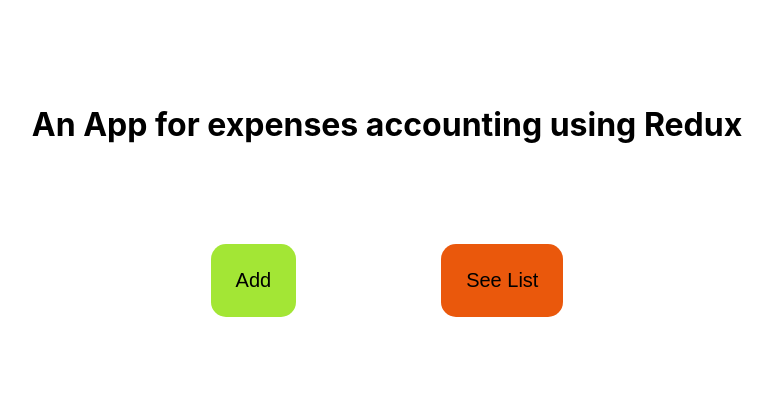
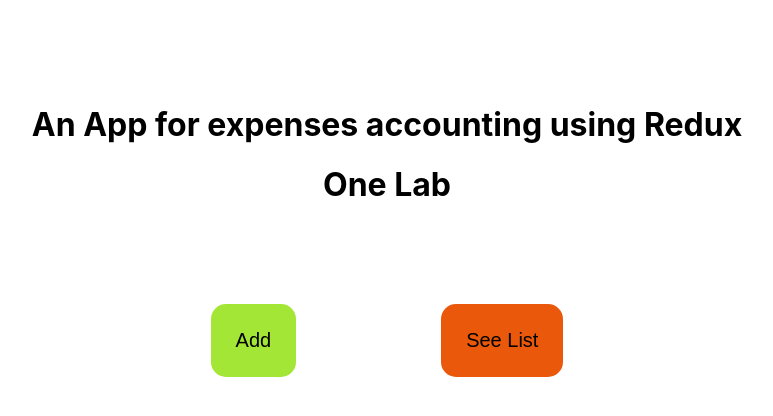
Before and after one commit to Meiramkhanova/ExpenseTrackUsingRedux, a React (Create React App) app: page / in a window 1280 px wide. Shown: the top 416 px of the page, without its empty margins (253-1026 px from the left). Built offline with nearby package versions, Linux system fonts and the light colour scheme.

Commit message:
some changes

```diff
--- a/src/App.js
+++ b/src/App.js
@@ -6,6 +6,7 @@
   return (
     <StyledContainer>
       <h1>An App for expenses accounting using Redux</h1>
+      <h1>One Lab</h1>
       <Wrapper>
         <Link to="/add">
           <Button type="add">Add</Button>
```
